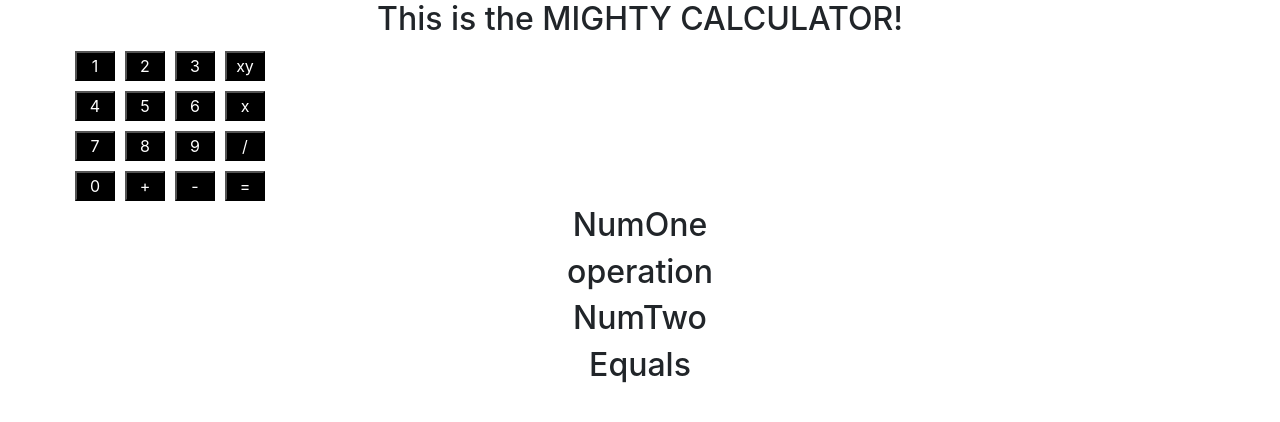
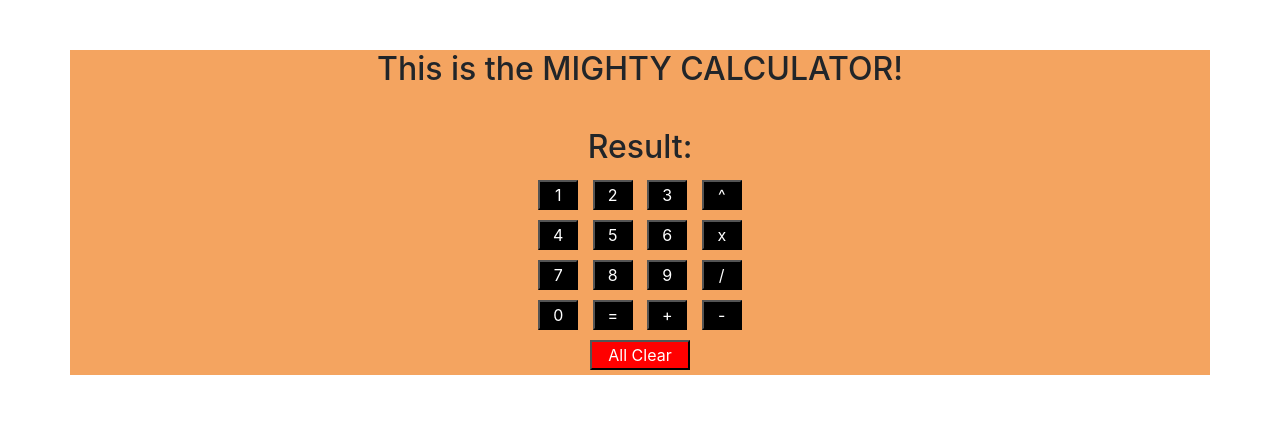
Before and after one commit to dorntrevor7/calculator, a plain HTML site: page index.html in a window 1280 px wide. Drawn offline with nearby package versions, Linux system fonts and the light colour scheme.

Commit message:
working with all buttons and feautures

```diff
--- a/index.html
+++ b/index.html
@@ -14,37 +14,46 @@
 <body>
     <div class="container">
         <h2>This is the MIGHTY CALCULATOR!</h2>
-        <div class="row">
+        <br>
+        <section>
+            <div class="row">
+                <div class="col"></div>
+                <h2 id="numOne"></h2>
+                <h2 id="operation"></h2>
+                <h2 id="numTwo"></h2>
+
+                <div class="col"></div>
+            </div>
+
+            <h2> Result: <span id="equal"></span></h2>
+        </section>
+        <section>
+            <div class="row"></div>
             <button class="number" value="1">1</button>
             <button class="number" value="2">2</button>
             <button class="number" value="3">3</button>
-            <button class="operations" value="pow">x<span>y</span></button></div>
-        <div class="row">
+            <button class="operations" value="^">^</button>
+            <div class="row"> </div>
             <button class="number" value="4">4</button>
             <button class="number" value="5">5</button>
             <button class="number" value="6">6</button>
-            <button class="operations" value="*">x</button>
-        </div>
-        <div class="row">
+            <button class="operations" value="x">x</button>
+
+            <div class="row"></div>
             <button class="number" value="7">7</button>
             <button class="number" value="8">8</button>
             <button class="number" value="9">9</button>
             <button class="operations" value="/">/</button>
-        </div>
-        <div class="row">
+
+            <div class="row"></div>
             <button class="number" value="0">0</button>
+            <button class="equal" value="=">=</button>
             <button class="operations" value="+">+</button>
             <button class="operations" value="-">-</button>
-            <button class="equal" value="=">=</button></div>
+        </section>
 
 
-
-        <section>
-            <h2 id="numOne">NumOne</h2>
-            <h2 id="operation">operation</h2>
-            <h2 id="numTwo">NumTwo</h2>
-            <h2 id="equal">Equals</h2>
-        </section>
+        <button class="clear">All Clear</button>
     </div>
     <script src="script.js"></script>
     <script>
@@ -82,28 +91,35 @@
                     switch (operations) {
                         case "+":
                             equal = numOne + numTwo;
-                            console.log(result);
                             break;
                         case "-":
-                            equal = numOne + numTwo;
-                            console.log(result);
+                            equal = numOne - numTwo;
                             break;
                         case "/":
-                            equal = numOne + numTwo;
-                            console.log(result);
+                            equal = numOne / numTwo;
                             break;
-                        case "*":
-                            equal = numOne + numTwo;
-                            console.log(result);
+                        case "x":
+                            equal = numOne * numTwo;
+                            break;
+                        case "^":
+                            equal = Math.pow(numOne, numTwo);
+                            console.log(Math.pow(4, 4))
                             break;
                     }
                     $('#equal').text(equal);
-                    numOne = ''
-                    numTwo = ''
-                    operations = ''
                 } else {
                     return
                 }
+            })
+            $('.clear').on("click", function () {
+                numOne = "";
+                numTwo = "";
+                operations = '';
+                equal = '';
+                $('#numOne').text('');
+                $('#numTwo').text('');
+                $('#operation').text('');
+                $('#equal').text('');
             })
         })
     </script>
--- a/style.css
+++ b/style.css
@@ -1,6 +1,10 @@
 body{
+    margin-top: 50px;
     text-align: center;
         align-content: center;
+}
+.container{
+    background-color: sandybrown;
 }
 button{
     margin: 5px;
@@ -9,6 +13,12 @@ button{
     background-color: black;
     color: white;
 }
-span{
-    padding-bottom: 20px;
+div{
+    text-align: center;
 }
+button.clear{
+    background-color: red;
+    color: white;
+    margin: 5px;
+    width: 100px
+}
```
